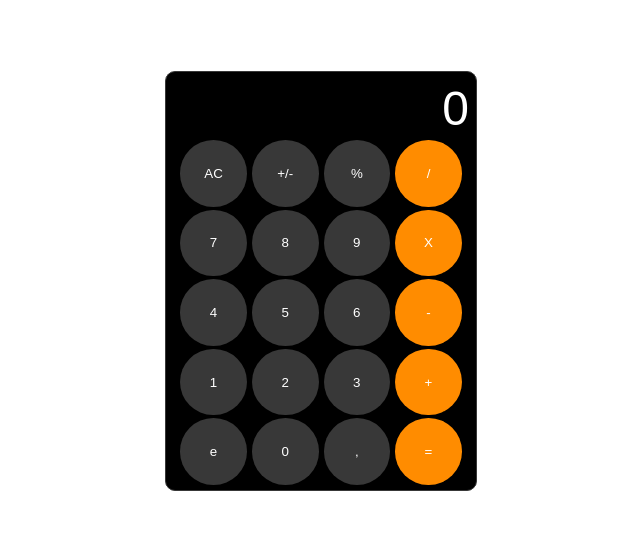
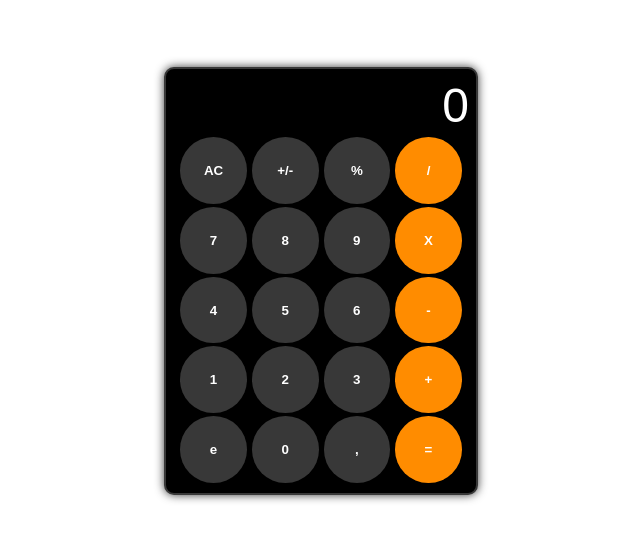
Before and after one commit to DanielAkim2000/Calculatrice, a plain HTML site: page index.html in a window 1280 px wide. Shown: the part 127-668 px from the top of the page, without its empty margins (319-959 px from the left). Drawn offline with Linux system fonts and the light colour scheme.

```diff
--- a/style.css
+++ b/style.css
@@ -14,6 +14,7 @@ button {
     height: 5em;
     border-radius: 50%;
     text-align: center;
+    font-weight: 800;
 }
 
 button:hover {
@@ -30,7 +31,9 @@ button:hover {
     background-color: black;
     width: 300px;
     padding: 5px;
-    border: 1px solid #383838;
+    padding-bottom: 10px;
+    border: 2px solid #383838;
+    box-shadow: 0 0 10px #383838;
 }
 
 .ligne {
@@ -52,4 +55,5 @@ button:hover {
     text-align: right;
     font-size: 3em;
     color: white;
+    text-decoration-color: white;
 }
```
